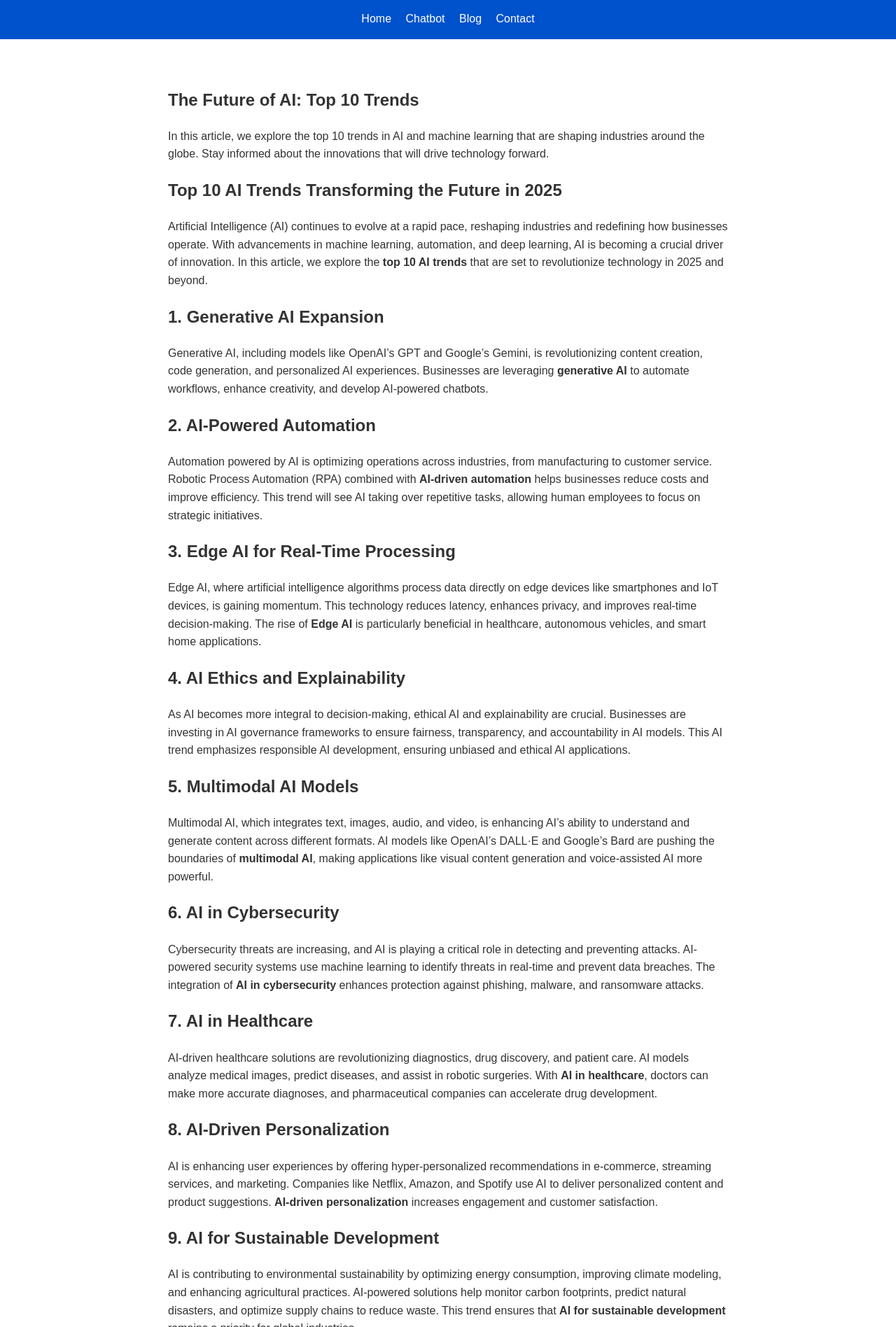
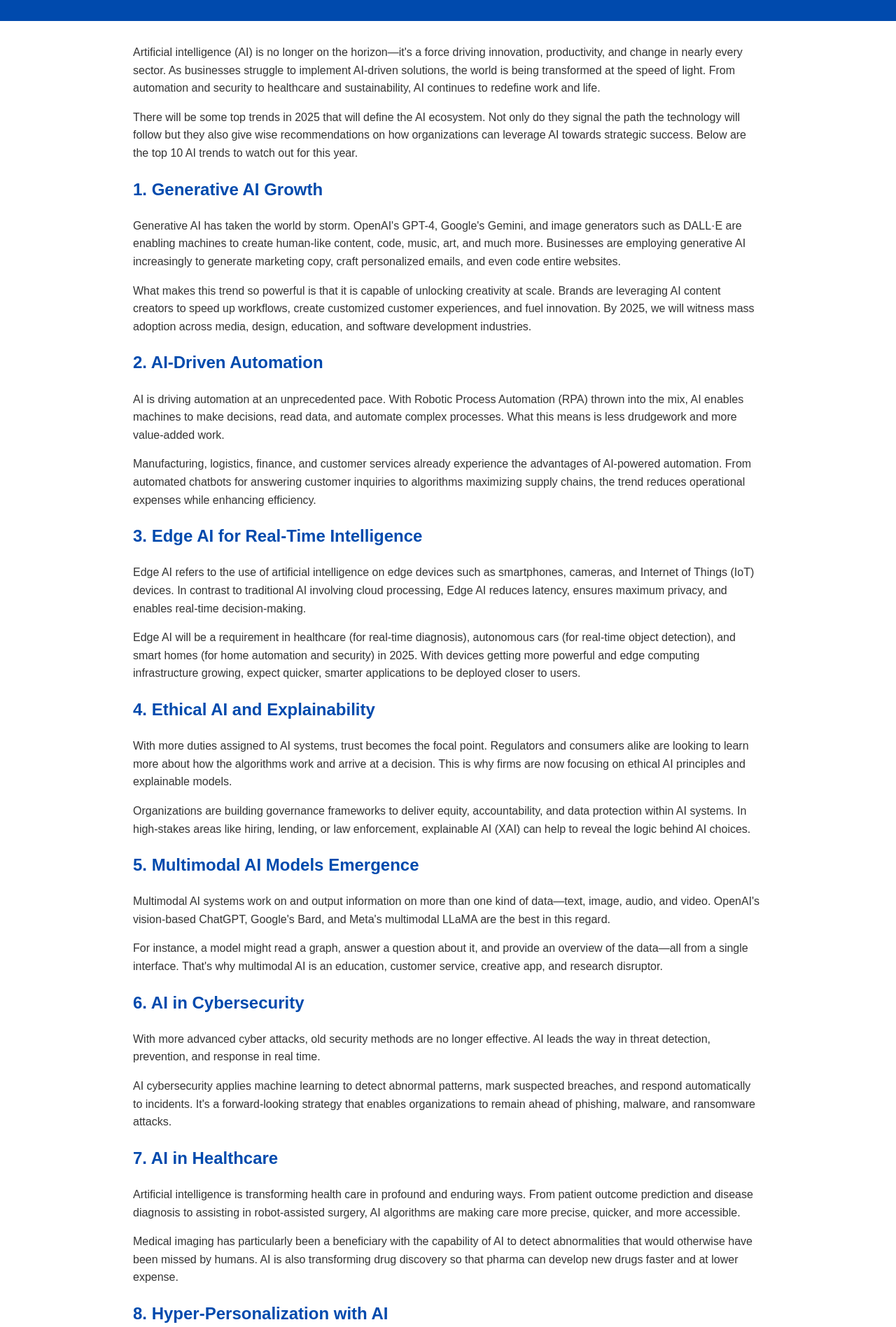
Before and after one commit to abhaybansal12/atomgpt, a plain HTML site: page top-10-ai-trends.html in a window 1280 px wide. Shown: the part 96-1992 px from the top of the page at 70% size. Drawn offline with Linux system fonts and the light colour scheme.

Commit message:
Update top-10-ai-trends.html

```diff
--- a/top-10-ai-trends.html
+++ b/top-10-ai-trends.html
@@ -3,75 +3,98 @@
 <head>
   <meta charset="UTF-8">
   <meta name="viewport" content="width=device-width, initial-scale=1">
-  <title>Top 10 AI Trends | AtomGPT Blog</title>
-  <meta name="description" content="Discover the top 10 trends in AI and machine learning that are shaping the future of technology and various industries.">
-  <meta name="keywords" content="AI Trends, Machine Learning, AtomGPT, Top 10 AI Trends, Technology">
+
+  <title>Top 10 AI Trends of 2025 | Future of Artificial Intelligence</title>
+  <meta name="description" content="Discover the top 10 AI trends shaping 2025. Learn how artificial intelligence is revolutionizing automation, cybersecurity, healthcare, personalization, and sustainability.">
+  <meta name="keywords" content="AI Trends 2025, Artificial Intelligence, Machine Learning, Generative AI, Automation, Edge AI, Ethical AI, Cybersecurity, AI in Healthcare, AI in Sustainability, Software Development">
+
+  <!-- Canonical URL -->
+  <link rel="canonical" href="https://yourdomain.com/top-10-ai-trends-2025">
+
+  <!-- Open Graph Meta Tags (for Facebook, LinkedIn, etc.) -->
+  <meta property="og:title" content="Top 10 AI Trends of 2025 | Future of Artificial Intelligence">
+  <meta property="og:description" content="Explore how AI is transforming industries in 2025—from generative AI to ethical models, automation, healthcare, and beyond.">
+  <meta property="og:type" content="article">
+  <meta property="og:url" content="https://yourdomain.com/top-10-ai-trends-2025">
+  <meta property="og:image" content="https://yourdomain.com/images/ai-trends-2025.jpg">
+
+  <!-- Twitter Card Meta Tags -->
+  <meta name="twitter:card" content="summary_large_image">
+  <meta name="twitter:title" content="Top 10 AI Trends of 2025 | Future of Artificial Intelligence">
+  <meta name="twitter:description" content="Discover the AI trends transforming 2025—from automation and edge computing to sustainable development and AI-generated code.">
+  <meta name="twitter:image" content="https://yourdomain.com/images/ai-trends-2025.jpg">
+
+  <!-- Favicon -->
+  <link rel="icon" href="/favicon.ico" type="image/x-icon">
+
+  <!-- Styles -->
   <style>
-    body { font-family: sans-serif; margin: 0; padding: 0; background: #fff; color: #333; line-height: 1.6; }
-    header { background: #0052cc; color: #fff; padding: 1rem; text-align: center; }
-    nav a { color: #fff; margin: 0 0.5rem; text-decoration: none; }
-    .container { max-width: 800px; margin: 2rem auto; padding: 1rem; }
+    body { font-family: Arial, sans-serif; margin: 0; padding: 0; background: #fff; color: #333; line-height: 1.6; }
+    header { background: #004aad; color: #fff; padding: 1rem; text-align: center; }
+    .container { max-width: 900px; margin: 2rem auto; padding: 0 1rem; }
+    h1, h2, h3 { color: #004aad; }
     footer { text-align: center; padding: 1rem; background: #333; color: #fff; margin-top: 2rem; }
   </style>
 </head>
 <body>
+
   <header>
-    <h1>Top 10 AI Trends</h1>
-    <nav>
-      <a href="index.html">Home</a>
-      <a href="index.html">Chatbot</a>
-      <a href="blog.html">Blog</a>
-      <a href="blog.html">Contact</a>
-    </nav>
+    <h1>Top 10 AI Trends That Are Building the Future of 2025</h1>
   </header>
+
   <div class="container">
-    <article>
-      <h2>The Future of AI: Top 10 Trends</h2>
-      <p>In this article, we explore the top 10 trends in AI and machine learning that are shaping industries around the globe. Stay informed about the innovations that will drive technology forward.</p>
-      <p><h1>Top 10 AI Trends Transforming the Future in 2025</h1>
+    <p>Artificial intelligence (AI) is no longer on the horizon—it's a force driving innovation, productivity, and change in nearly every sector. As businesses struggle to implement AI-driven solutions, the world is being transformed at the speed of light. From automation and security to healthcare and sustainability, AI continues to redefine work and life.</p>
 
-        <p>Artificial Intelligence (AI) continues to evolve at a rapid pace, reshaping industries and redefining how businesses operate. With advancements in machine learning, automation, and deep learning, AI is becoming a crucial driver of innovation. In this article, we explore the <strong>top 10 AI trends</strong> that are set to revolutionize technology in 2025 and beyond.</p>
+    <p>There will be some top trends in 2025 that will define the AI ecosystem. Not only do they signal the path the technology will follow but they also give wise recommendations on how organizations can leverage AI towards strategic success. Below are the top 10 AI trends to watch out for this year.</p>
 
-        <h2>1. Generative AI Expansion</h2>
-        <p>Generative AI, including models like OpenAI’s GPT and Google’s Gemini, is revolutionizing content creation, code generation, and personalized AI experiences. Businesses are leveraging <strong>generative AI</strong> to automate workflows, enhance creativity, and develop AI-powered chatbots.</p>
+    <h2>1. Generative AI Growth</h2>
+    <p>Generative AI has taken the world by storm. OpenAI's GPT-4, Google's Gemini, and image generators such as DALL·E are enabling machines to create human-like content, code, music, art, and much more. Businesses are employing generative AI increasingly to generate marketing copy, craft personalized emails, and even code entire websites.</p>
+    <p>What makes this trend so powerful is that it is capable of unlocking creativity at scale. Brands are leveraging AI content creators to speed up workflows, create customized customer experiences, and fuel innovation. By 2025, we will witness mass adoption across media, design, education, and software development industries.</p>
 
-        <h2>2. AI-Powered Automation</h2>
-        <p>Automation powered by AI is optimizing operations across industries, from manufacturing to customer service. Robotic Process Automation (RPA) combined with <strong>AI-driven automation</strong> helps businesses reduce costs and improve efficiency. This trend will see AI taking over repetitive tasks, allowing human employees to focus on strategic initiatives.</p>
+    <h2>2. AI-Driven Automation</h2>
+    <p>AI is driving automation at an unprecedented pace. With Robotic Process Automation (RPA) thrown into the mix, AI enables machines to make decisions, read data, and automate complex processes. What this means is less drudgework and more value-added work.</p>
+    <p>Manufacturing, logistics, finance, and customer services already experience the advantages of AI-powered automation. From automated chatbots for answering customer inquiries to algorithms maximizing supply chains, the trend reduces operational expenses while enhancing efficiency.</p>
 
-        <h2>3. Edge AI for Real-Time Processing</h2>
-        <p>Edge AI, where artificial intelligence algorithms process data directly on edge devices like smartphones and IoT devices, is gaining momentum. This technology reduces latency, enhances privacy, and improves real-time decision-making. The rise of <strong>Edge AI</strong> is particularly beneficial in healthcare, autonomous vehicles, and smart home applications.</p>
+    <h2>3. Edge AI for Real-Time Intelligence</h2>
+    <p>Edge AI refers to the use of artificial intelligence on edge devices such as smartphones, cameras, and Internet of Things (IoT) devices. In contrast to traditional AI involving cloud processing, Edge AI reduces latency, ensures maximum privacy, and enables real-time decision-making.</p>
+    <p>Edge AI will be a requirement in healthcare (for real-time diagnosis), autonomous cars (for real-time object detection), and smart homes (for home automation and security) in 2025. With devices getting more powerful and edge computing infrastructure growing, expect quicker, smarter applications to be deployed closer to users.</p>
 
-        <h2>4. AI Ethics and Explainability</h2>
-        <p>As AI becomes more integral to decision-making, ethical AI and explainability are crucial. Businesses are investing in AI governance frameworks to ensure fairness, transparency, and accountability in AI models. This AI trend emphasizes responsible AI development, ensuring unbiased and ethical AI applications.</p>
+    <h2>4. Ethical AI and Explainability</h2>
+    <p>With more duties assigned to AI systems, trust becomes the focal point. Regulators and consumers alike are looking to learn more about how the algorithms work and arrive at a decision. This is why firms are now focusing on ethical AI principles and explainable models.</p>
+    <p>Organizations are building governance frameworks to deliver equity, accountability, and data protection within AI systems. In high-stakes areas like hiring, lending, or law enforcement, explainable AI (XAI) can help to reveal the logic behind AI choices.</p>
 
-        <h2>5. Multimodal AI Models</h2>
-        <p>Multimodal AI, which integrates text, images, audio, and video, is enhancing AI’s ability to understand and generate content across different formats. AI models like OpenAI’s DALL·E and Google’s Bard are pushing the boundaries of <strong>multimodal AI</strong>, making applications like visual content generation and voice-assisted AI more powerful.</p>
+    <h2>5. Multimodal AI Models Emergence</h2>
+    <p>Multimodal AI systems work on and output information on more than one kind of data—text, image, audio, and video. OpenAI's vision-based ChatGPT, Google's Bard, and Meta's multimodal LLaMA are the best in this regard.</p>
+    <p>For instance, a model might read a graph, answer a question about it, and provide an overview of the data—all from a single interface. That's why multimodal AI is an education, customer service, creative app, and research disruptor.</p>
 
-        <h2>6. AI in Cybersecurity</h2>
-        <p>Cybersecurity threats are increasing, and AI is playing a critical role in detecting and preventing attacks. AI-powered security systems use machine learning to identify threats in real-time and prevent data breaches. The integration of <strong>AI in cybersecurity</strong> enhances protection against phishing, malware, and ransomware attacks.</p>
+    <h2>6. AI in Cybersecurity</h2>
+    <p>With more advanced cyber attacks, old security methods are no longer effective. AI leads the way in threat detection, prevention, and response in real time.</p>
+    <p>AI cybersecurity applies machine learning to detect abnormal patterns, mark suspected breaches, and respond automatically to incidents. It's a forward-looking strategy that enables organizations to remain ahead of phishing, malware, and ransomware attacks.</p>
 
-        <h2>7. AI in Healthcare</h2>
-        <p>AI-driven healthcare solutions are revolutionizing diagnostics, drug discovery, and patient care. AI models analyze medical images, predict diseases, and assist in robotic surgeries. With <strong>AI in healthcare</strong>, doctors can make more accurate diagnoses, and pharmaceutical companies can accelerate drug development.</p>
+    <h2>7. AI in Healthcare</h2>
+    <p>Artificial intelligence is transforming health care in profound and enduring ways. From patient outcome prediction and disease diagnosis to assisting in robot-assisted surgery, AI algorithms are making care more precise, quicker, and more accessible.</p>
+    <p>Medical imaging has particularly been a beneficiary with the capability of AI to detect abnormalities that would otherwise have been missed by humans. AI is also transforming drug discovery so that pharma can develop new drugs faster and at lower expense.</p>
 
-        <h2>8. AI-Driven Personalization</h2>
-        <p>AI is enhancing user experiences by offering hyper-personalized recommendations in e-commerce, streaming services, and marketing. Companies like Netflix, Amazon, and Spotify use AI to deliver personalized content and product suggestions. <strong>AI-driven personalization</strong> increases engagement and customer satisfaction.</p>
+    <h2>8. Hyper-Personalization with AI</h2>
+    <p>Personalization is no longer a luxury—customers expect brands to understand their likes and provide tailored experiences. AI facilitates this by analyzing user data and trends to provide real-time suggestions.</p>
+    <p>Whether on Netflix suggesting your next favorite TV show, Amazon proposing a product, or Spotify creating playlists, AI-powered personalization is increasing engagement on platforms. In marketing, AI technology is utilized to segment audiences, forecast customer behavior, and fine-tune campaigns.</p>
 
-        <h2>9. AI for Sustainable Development</h2>
-        <p>AI is contributing to environmental sustainability by optimizing energy consumption, improving climate modeling, and enhancing agricultural practices. AI-powered solutions help monitor carbon footprints, predict natural disasters, and optimize supply chains to reduce waste. This trend ensures that <strong>AI for sustainable development</strong> remains a priority for global industries.</p>
+    <h2>9. Artificial Intelligence for Sustainable Development</h2>
+    <p>Sustainability is now an international concern, and AI is solving environmental problems. From minimizing energy usage in smart grids to optimizing waste disposal and predicting weather conditions, AI is making sustainability a reality.</p>
+    <p>Farmers are using AI technologies to monitor crop health, predict yields, and maximize the use of resources. Climate scientists use AI models to analyze vast amounts of data and improve predictions of natural disasters.</p>
 
-        <h2>10. AI-Generated Code and Software Development</h2>
-        <p>Developers are increasingly using AI-assisted coding tools like GitHub Copilot and OpenAI Codex to write, debug, and optimize code. AI-driven software development enhances productivity, reduces errors, and accelerates project completion. The rise of <strong>AI-generated code</strong> is transforming software engineering by automating routine coding tasks.</p>
+    <h2>10. AI-Generated Code and Software Development</h2>
+    <p>AI is now writing code. GitHub Copilot, OpenAI Codex, and Google's AlphaCode are some of the tools that assist programmers by auto-completing code, debugging, and generating boilerplate functions. AI coding speeds up development and reduces errors.</p>
+    <p>Rather than displacing coders, these technologies are copilots—enhancing productivity and allowing time for creative problem-solving. As these technologies mature, we may be at the point of fully AI-generated applications, opening software development to non-coders and startups.</p>
 
-        <h3>Conclusion</h3>
-        <p>The future of AI is filled with groundbreaking advancements, shaping how businesses and individuals interact with technology. From <strong>generative AI</strong> and <strong>AI-driven automation</strong> to <strong>Edge AI</strong> and <strong>AI in cybersecurity</strong>, these trends are driving digital transformation. As AI continues to evolve, staying ahead of these <strong>top AI trends</strong> will be crucial for businesses looking to gain a competitive edge.</p>
+    <h2>Conclusion</h2>
+    <p>As AI develops further, it's more important than ever to understand what trends will define the future. From generative and automation AI to cybersecurity and sustainability, these technologies are transforming what's possible in every industry.</p>
+    <p>The firms that implement these AI trends at the outset will not only be the first to do so, but they will also set the stage for even more human, efficient, and accountable technology. You can be a business leader, a student, or a tech enthusiast, but understanding the future of AI in 2025 will help you get ready for an interesting future fueled by intelligence and innovation.</p>
+  </div>
 
-        <p>By integrating these <strong>AI trends</strong>, industries can harness the power of artificial intelligence to innovate, improve efficiency, and create smarter solutions for the future.</p>
+  <footer>
+    <p>&copy; 2025 AtomGPT. All rights reserved.</p>
+  </footer>
 
-        </p>
-    </article>
-  </div>
-  <footer>
-    <p>&copy; 2025 AtomGPT. All Rights Reserved.</p>
-  </footer>
 </body>
 </html>
```
